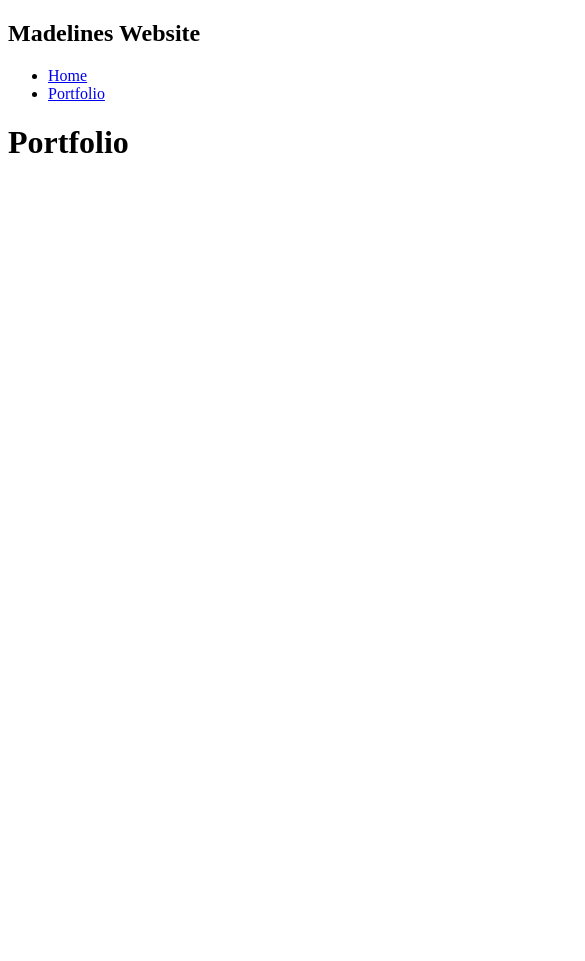
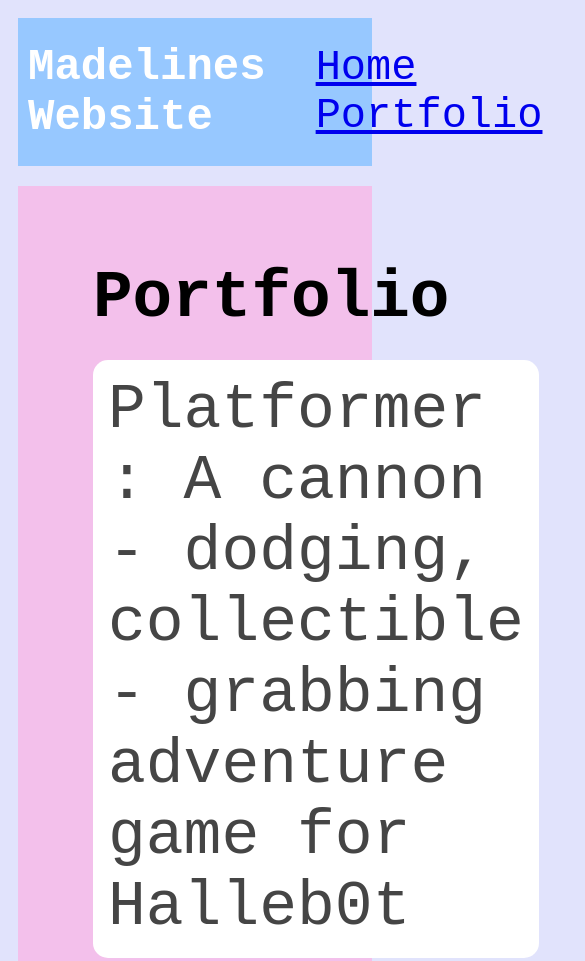
Before and after one commit to madelineg1229/madelineg1229.github.io, a plain HTML site: page portfolio.html in a window 390 px wide. Shown: the top 961 px of the page, 585 px wide, since content can reach past the window. Before the commit the page ends 844 px from the top, so only its background shows below. Drawn offline with Linux system fonts and the light colour scheme.

Commit message:
add portfolio.html file

```diff
--- a/portfolio.html
+++ b/portfolio.html
@@ -2,6 +2,7 @@
 <html>
   <head>
     <title>Madeslines Portfolio</title>
+    <link rel="stylesheet" href="style.css">
   </head>
 
   <body>
@@ -20,7 +21,26 @@
       <main>
         <div class="content">
           <h1>Portfolio</h1>
-          <ul id="portfolio"></ul>
+          <ul id="portfolio">
+            <li>
+              <a href="projects/platformer/"
+                >Platformer : A cannon - dodging, collectible - grabbing
+                adventure game for Halleb0t</a
+              >
+            </li>
+            <li>
+              <a href="projects/bouncing-box/"
+                >Bouncing Box : A project that gives you a taste of game
+                development on the web</a
+              >
+            </li>
+            <li>
+              <a href="projects/circularity/"
+                >Circularity : A motion poem using random number generation and
+                velocity applied to circle shapes...</a
+              >
+            </li>
+          </ul>
         </div>
       </main>
     </div>
--- a/style.css
+++ b/style.css
@@ -1,33 +1,32 @@
-body{
+body {
   background: rgb(225, 227, 252);
   color: rgb(45, 45, 45);
   padding: 10px;
   font-family: "Courier New", monospace;
 }
-#all-contents{
+#all-contents {
   max-width: 800px;
   margin: auto;
 }
 
-
-nav{
+nav {
   background: rgb(151, 200, 255);
   margin: 0 auto;
   margin-bottom: 20px;
   display: flex;
   padding: 10px;
 }
-h1{
+h1 {
   display: flex;
   align-items: center;
   color: white;
   flex: 1;
   margin: 0;
 }
-#nav-ul{
+#nav-ul {
   list-style-image: none;
 }
-.nav-li{
+.nav-li {
   display: inline-block;
   padding: 0 10px;
 }
@@ -35,7 +34,7 @@ main {
   background: rgb(243, 192, 235);
   display: flex;
 }
-.sidebar{
+.sidebar {
   margin-right: 20px;
   margin-top: 40px;
   margin-left: 15px;
@@ -54,6 +53,79 @@ main {
   border: 4px silver ridge;
   padding: 8px;
 }
-h2, h3{
+h2,
+h3 {
   margin: 0px;
 }
+.content h1 {
+  color: black;
+}
+
+#portfolio {
+  list-style-type: none;
+  padding-left: 0;
+}
+
+#portfolio li {
+  background: #fff;
+  padding: 10px;
+  border-radius: 10px;
+  margin-bottom: 10px;
+}
+
+#portfolio li:hover {
+  background: #eee;
+}
+
+#portfolio a {
+  text-decoration: none;
+  color: #454545;
+}
+@media screen and (min-width: 120px) and (max-width: 1080px) {
+  main {
+    height: 100ch;
+    zoom: 1.5;
+    display: grid;
+  }
+
+  h1 {
+    font-size: 44px;
+  }
+
+  h2 {
+    font-size: 42px;
+  }
+
+  h3 {
+    font-size: 36px;
+  }
+
+  #all-contents {
+    height: 100ch;
+    margin: none;
+  }
+
+  a {
+    font-size: 42px;
+  }
+
+  .sidebar {
+    margin-right: 0px;
+    justify-content: center;
+    align-items: center;
+  }
+
+  .sidebar-img {
+    width: 100%;
+  }
+
+  p,
+  li {
+    font-size: 24px;
+  }
+
+  .content {
+    align-content: center;
+    justify-content: center;
+  }
+}
```
Lines whose indentation alone changed are shown as unchanged.
